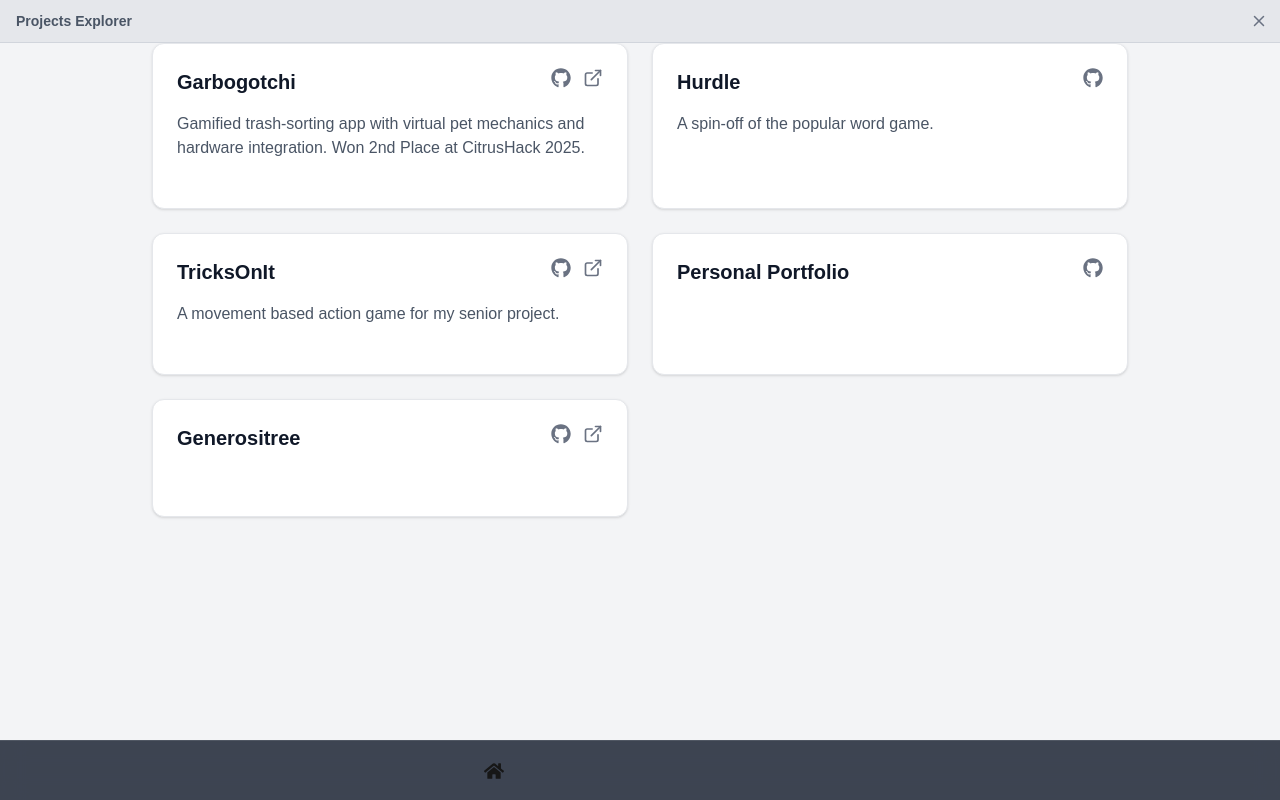
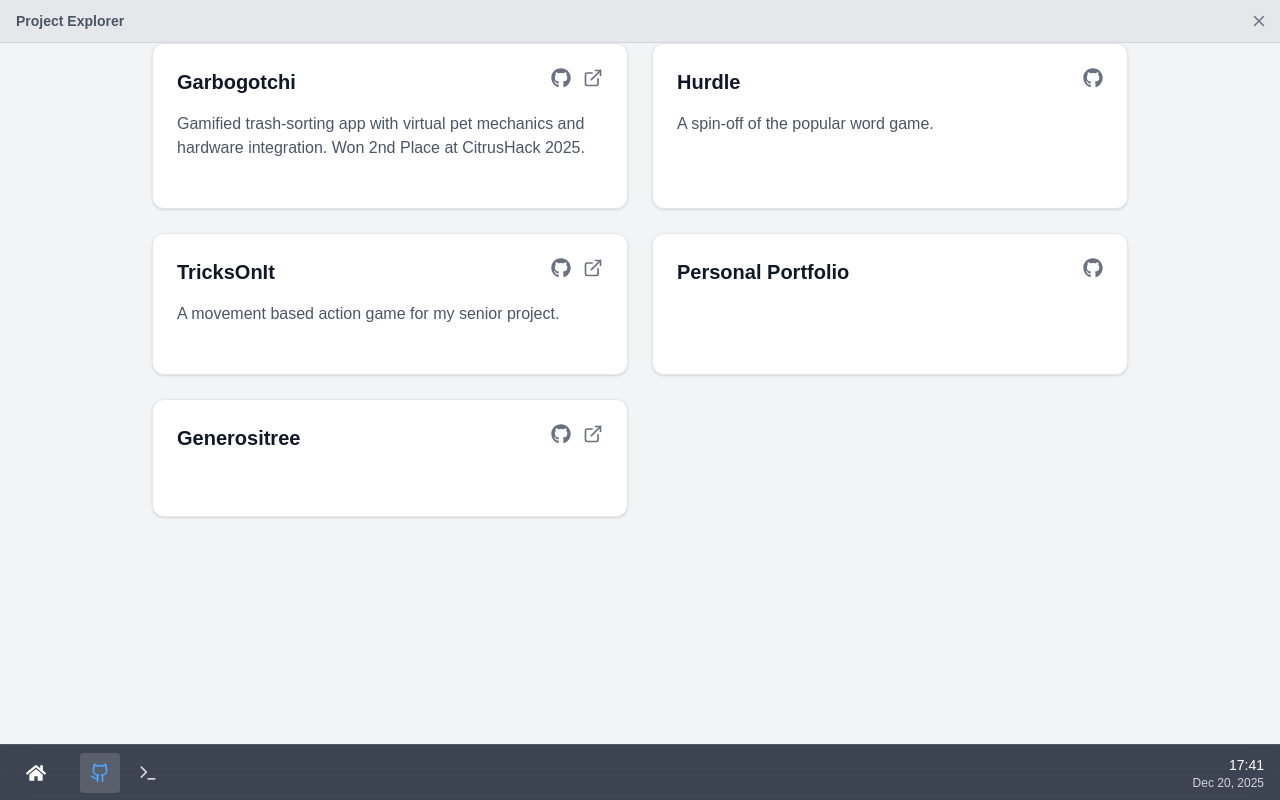
Before and after one commit to tingtingtingtin/tingOS, a Next.js app: page /projects in a window 1280 px wide. Built offline with nearby package versions, Linux system fonts and the light colour scheme; no server answers.

Commit message:
feat: Track 'running' apps on taskbar via Zustand

```diff
--- a/next.config.ts
+++ b/next.config.ts
@@ -11,6 +11,7 @@ const nextConfig: NextConfig = {
       },
     ],
   },
+  devIndicators: false,
 };
 
 export default nextConfig;
--- a/package.json
+++ b/package.json
@@ -17,7 +17,8 @@
     "next": "16.1.0",
     "react": "19.2.3",
     "react-dom": "19.2.3",
-    "react-icons": "^5.5.0"
+    "react-icons": "^5.5.0",
+    "zustand": "^5.0.9"
   },
   "devDependencies": {
     "@tailwindcss/postcss": "^4",
--- a/src/app/page.tsx
+++ b/src/app/page.tsx
@@ -1,9 +1,9 @@
 "use client";
 
 import DesktopIcon from '@/components/DesktopIcon';
-import { FileText, Terminal, Github } from 'lucide-react';
+import { apps } from '@/data/apps';
 
-export default function Desktop() {
+const Desktop = () => {
   return (
     <main
       className="min-h-screen w-full bg-cover bg-center overflow-hidden relative selection:bg-transparent"
@@ -15,26 +15,19 @@ export default function Desktop() {
 
       {/* Icon Grid Area */}
       <div className="relative z-10 p-4 grid grid-flow-col auto-rows-[110px] gap-4 content-start items-start w-fit">
-
-        <DesktopIcon
-          label="Projects"
-          icon={Github}
-          route="/projects"
-        />
-
-        <DesktopIcon
-          label="resume.txt"
-          icon={FileText}
-          route="/resume"
-        />
-
-        <DesktopIcon
-          label="Terminal"
-          icon={Terminal}
-          route="/contact"
-        />
+        {apps.map((app) => (
+             <DesktopIcon
+               key={app.id}
+               id={app.id}
+               label={app.label}
+               icon={app.icon}
+               route={app.route}
+             />
+        ))}
 
       </div>
     </main>
   );
 }
+
+export default Desktop;
--- a/src/app/projects/page.tsx
+++ b/src/app/projects/page.tsx
@@ -1,26 +1,11 @@
 import GithubProfile from '@/components/GitHubProfile';
 import ProjectsSection from '@/components/ProjectsSection';
-import Link from 'next/link';
-import { X } from 'lucide-react';
+import Header from '@/components/Header';
 
-export default function ProjectsApp() {
-
+const ProjectsApp = () => {
   return (
     <div className="min-h-screen bg-gray-100 dark:bg-gray-900 flex flex-col">
-      <div className="bg-gray-200 dark:bg-gray-800 p-2 flex justify-between items-center border-b border-gray-300 dark:border-gray-700">
-        <div className="text-sm font-semibold text-gray-600 dark:text-gray-300 px-2">
-          Projects Explorer
-        </div>
-        <Link
-          href="/"
-          className="p-1 hover:bg-red-500 hover:text-white rounded transition-colors text-gray-500"
-          title="Close App (Return to Desktop)"
-        >
-          <X size={18} />
-        </Link>
-      </div>
-
-      {/* Main Content (Scrollable) */}
+      <Header id="projects" title='Project Explorer'/>
       <div className="flex-1 overflow-auto">
         <GithubProfile />
         <ProjectsSection />
@@ -28,3 +13,5 @@ export default function ProjectsApp() {
     </div>
   );
 }
+
+export default ProjectsApp;
--- a/src/components/DesktopIcon.tsx
+++ b/src/components/DesktopIcon.tsx
@@ -3,17 +3,21 @@
 import { useState, useRef, useEffect } from 'react';
 import { useRouter } from 'next/navigation';
 import { LucideIcon } from 'lucide-react';
+import { useOSStore } from '@/store/osStore';
+
 
 interface DesktopIconProps {
+  id: string;
   label: string;
   icon: LucideIcon;
   route: string;
 }
 
-const DesktopIcon = ({ label, icon: Icon, route }: DesktopIconProps) => {
+const DesktopIcon = ({ id, label, icon: Icon, route }: DesktopIconProps) => {
   const router = useRouter();
   const [isSelected, setIsSelected] = useState(false);
   const iconRef = useRef<HTMLDivElement>(null);
+  const { launchApp } = useOSStore();
 
   // Handle clicking "outside" to deselect
   useEffect(() => {
@@ -27,7 +31,10 @@ const DesktopIcon = ({ label, icon: Icon, route }: DesktopIconProps) => {
   }, []);
 
   const handleDoubleClick = () => {
-    router.push(route);
+    launchApp(id);
+    setTimeout(() => {
+      router.push(route);
+    }, 50);
   };
 
   const handleClick = () => {
--- /dev/null
+++ b/src/components/Header.tsx
@@ -0,0 +1,31 @@
+"use client";
+
+import Link from "next/link";
+import { useOSStore } from "@/store/osStore";
+import { X } from "lucide-react";
+
+interface HeaderProps {
+  id: string;
+  title: string;
+}
+
+const Header = ({id, title} : HeaderProps) => {
+  const { closeApp } = useOSStore();
+  return (
+    <header className="bg-gray-200 dark:bg-gray-800 p-2 flex justify-between items-center border-b border-gray-300 dark:border-gray-700">
+        <div className="text-sm font-semibold text-gray-600 dark:text-gray-300 px-2">
+          {title}
+        </div>
+        <Link
+          href="/"
+          className="p-1 hover:bg-red-500 hover:text-white rounded transition-colors text-gray-500"
+          title="Close App (Return to Desktop)"
+          onClick={() => closeApp(id)}
+        >
+          <X size={18} />
+        </Link>
+      </header>
+  )
+}
+
+export default Header
--- a/src/components/Taskbar.tsx
+++ b/src/components/Taskbar.tsx
@@ -1,14 +1,99 @@
-import { FaHome } from "react-icons/fa"
-import Link from "next/link"
+"use client";
+
+import Link from "next/link";
+import { usePathname, useRouter } from "next/navigation";
+import { apps } from "@/data/apps";
+import { useOSStore } from "@/store/osStore";
+import { FaHome } from "react-icons/fa";
 
 const Taskbar = () => {
+  const pathname = usePathname();
+  const router = useRouter();
+  const { runningApps, launchApp } = useOSStore();
+
+  const taskbarApps = apps.filter((app) => app.isPinned || runningApps.includes(app.id));
+
+  const handleAppClick = (appId: string, route: string) => {
+    const isActive = pathname === route;
+
+    if (isActive) {
+      // If currently active, "minimize" -> go to Desktop
+      router.push('/');
+    } else {
+      // If minimized or inactive, open/restore it
+      launchApp(appId);
+      router.push(route);
+    }
+  };
+
   return (
-      <nav className="fixed bottom-0 left-0 right-0 h-15 bg-gray-900/80 backdrop-blur-md border-t border-white/10 flex items-center px-4">
-        <div className='mx-auto items-center min-w-1/4'>
-          <Link href="/"><FaHome size={20}/></Link>
+    <nav className="fixed bottom-0 left-0 right-0 h-14 bg-gray-900/80 backdrop-blur-md border-t border-white/10 flex items-center px-4 z-50">
+      {/* Start Button / Home */}
+      <div className="mr-6">
+        <Link
+          href="/"
+          className="w-10 h-10 flex items-center justify-center rounded hover:bg-white/10 transition-colors text-white"
+        >
+          <FaHome size={20} />
+        </Link>
+      </div>
+
+      {/* App Icons */}
+      <div className="flex items-center gap-2">
+        {taskbarApps.map((app) => {
+          const isActive = pathname === app.route;
+          const isRunning = runningApps.includes(app.id);
+
+          return (
+            <button
+              key={app.id}
+              onClick={() => handleAppClick(app.id, app.route)}
+              className={`
+                relative group flex items-center justify-center w-10 h-10 rounded transition-all
+                ${isActive ? 'bg-white/15' : 'hover:bg-white/10'}
+              `}
+            >
+              <app.icon
+                size={20}
+                className={isActive ? 'text-blue-400' : 'text-gray-300 group-hover:text-white'}
+              />
+
+              {/* Running Indicator (Dot) */}
+              {isRunning && (
+                <div className={`
+                  absolute -bottom-1 w-1 h-1 rounded-full transition-all
+                  ${isActive ? 'bg-blue-400 w-4' : 'bg-gray-400'}
+                `} />
+              )}
+
+              {/* Tooltip */}
+              <span className="absolute -top-10 bg-gray-800 text-white text-xs px-2 py-1 rounded opacity-0 group-hover:opacity-100 transition-opacity whitespace-nowrap pointer-events-none border border-gray-700">
+                {app.label}
+              </span>
+            </button>
+          );
+        })}
+      </div>
+
+      {/* Right Side (Clock placeholder) */}
+      <div className="ml-auto text-white text-sm font-medium tabular-nums">
+        <div className="relative group flex flex-col items-end">
+          {/* Time */}
+          <span>
+            {new Date().toLocaleTimeString("en-US", { hour: "2-digit", minute: "2-digit", hour12: false, timeZone: "America/Los_Angeles" })}
+          </span>
+          {/* Date */}
+          <span className="text-xs text-gray-300">
+            {new Date().toLocaleDateString("en-US", { month: "short", day: "numeric", year: "numeric", timeZone: "America/Los_Angeles" })}
+          </span>
+          {/* Tooltip */}
+          <span className="absolute -top-10 right-0 bg-gray-800 text-white text-xs px-2 py-1 rounded opacity-0 group-hover:opacity-100 transition-opacity whitespace-nowrap pointer-events-none border border-gray-700 z-50">
+            My Local Time (PST)
+          </span>
         </div>
-      </nav>
-  )
+      </div>
+    </nav>
+  );
 }
 
-export default Taskbar
+export default Taskbar;
--- /dev/null
+++ b/src/data/apps.ts
@@ -0,0 +1,33 @@
+import { FileText, Terminal, Github, LucideIcon } from 'lucide-react';
+
+export interface AppConfig {
+  id: string;
+  label: string;
+  icon: LucideIcon;
+  route: string;
+  isPinned: boolean;
+}
+
+export const apps: AppConfig[] = [
+  {
+    id: 'projects',
+    label: 'Projects',
+    icon: Github,
+    route: '/projects',
+    isPinned: true,
+  },
+  {
+    id: 'resume',
+    label: 'resume.txt',
+    icon: FileText,
+    route: '/resume',
+    isPinned: false,
+  },
+  {
+    id: 'contact',
+    label: 'Contact',
+    icon: Terminal,
+    route: '/contact',
+    isPinned: true,
+  },
+];
--- /dev/null
+++ b/src/store/osStore.ts
@@ -0,0 +1,25 @@
+import { create } from 'zustand';
+
+interface OSState {
+  runningApps: string[];
+  launchApp: (id: string) => void;
+  closeApp: (id: string) => void;
+  isAppRunning: (id: string) => boolean;
+}
+
+export const useOSStore = create<OSState>((set, get) => ({
+  runningApps: [],
+
+  launchApp: (id) => {
+    if (!get().runningApps.includes(id)) {
+      set((state) => ({ runningApps: [...state.runningApps, id] }));
+    }
+    console.log("App launched")
+  },
+
+  closeApp: (id) => {
+    set((state) => ({ runningApps: state.runningApps.filter((appId) => appId !== id) }));
+  },
+
+  isAppRunning: (id) => get().runningApps.includes(id),
+}));
```
Also changed, not shown: 1 other file (tests, documents, lock files or other folders).
